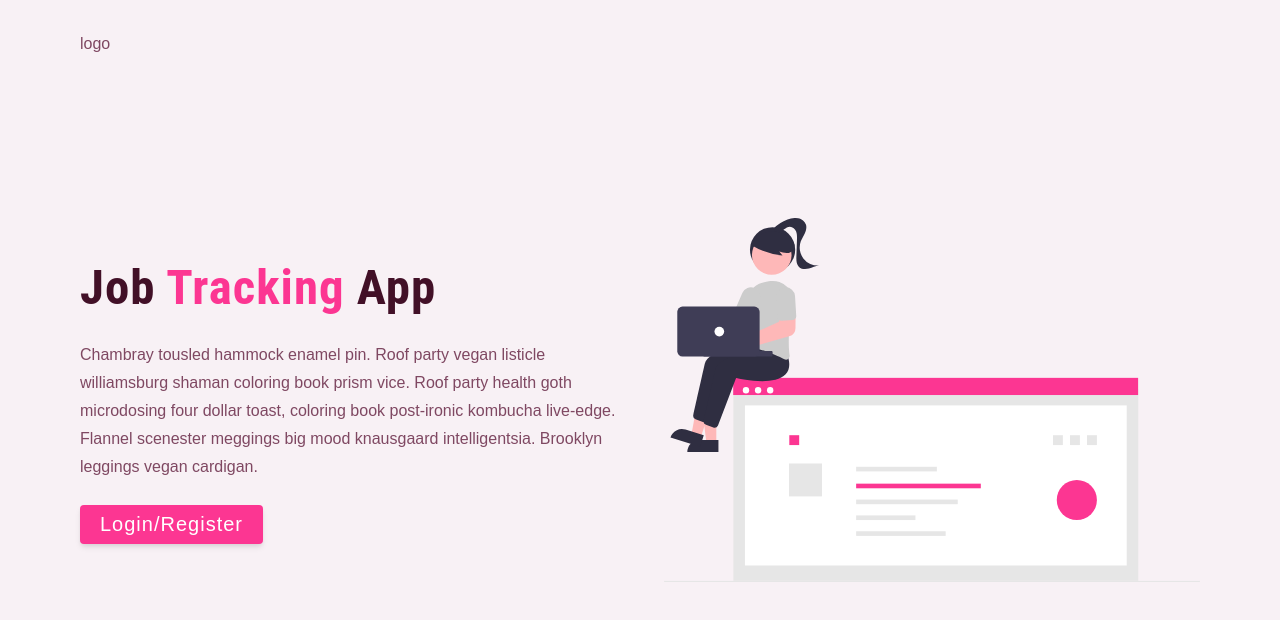
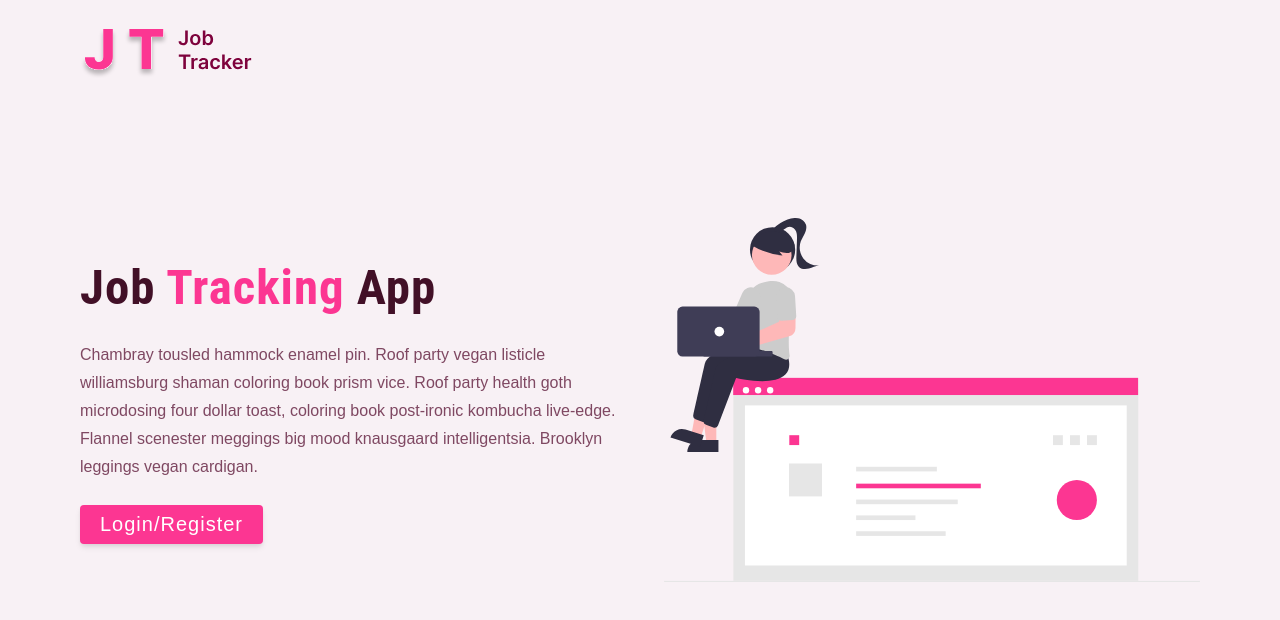
Before and after one commit to Katiao/jobTracker, a React (Create React App) app: page /landing in a window 1280 px wide. Shown: the top 620 px of the page. Built offline with nearby package versions, Linux system fonts and the light colour scheme.

Commit message:
add logo

```diff
--- a/src/components/Logo.tsx
+++ b/src/components/Logo.tsx
@@ -1,6 +1,5 @@
-// import logo from "../assets/images/logo.svg";
+import logo from "../assets/images/logo.svg";
 
 export const Logo = () => {
-  return <p>logo</p>;
-  // return <img src={logo} alt="jobster logo" className="logo" />;
+  return <img src={logo} alt="job tracker logo" className="logo" />;
 };
```
Also changed, not shown: src/assets/images/logo.svg (added).
